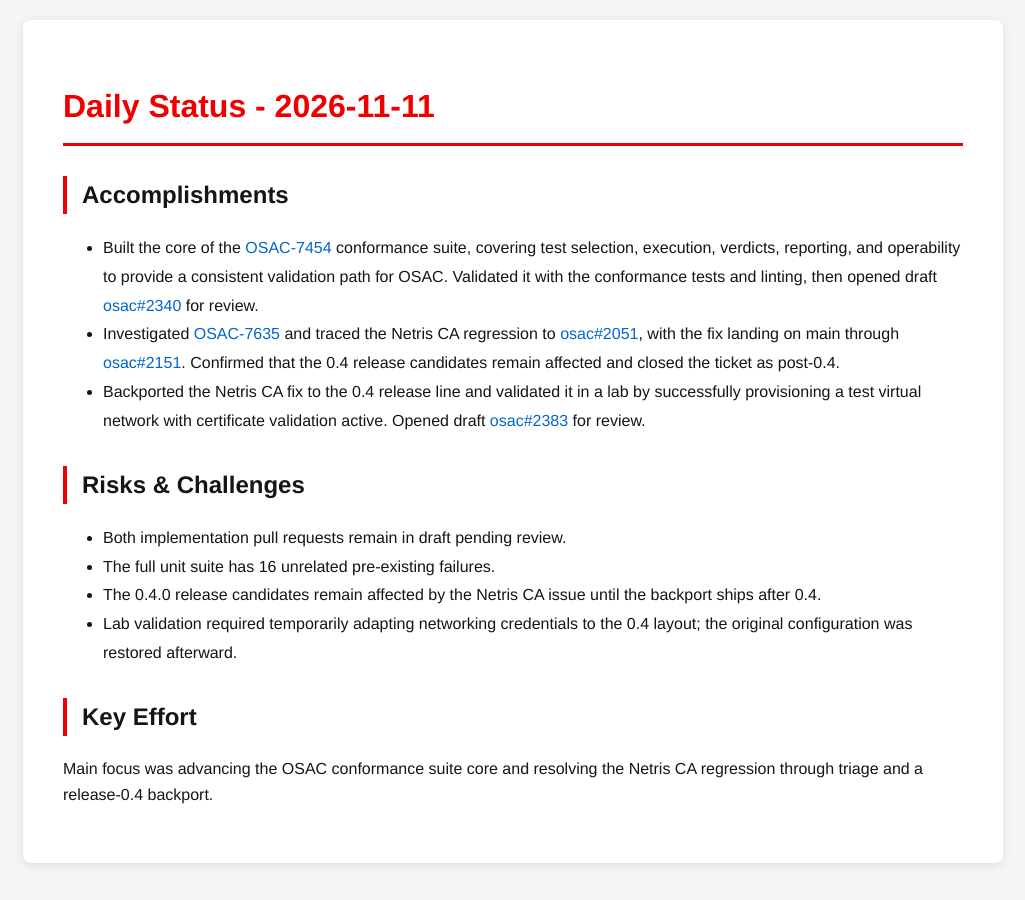
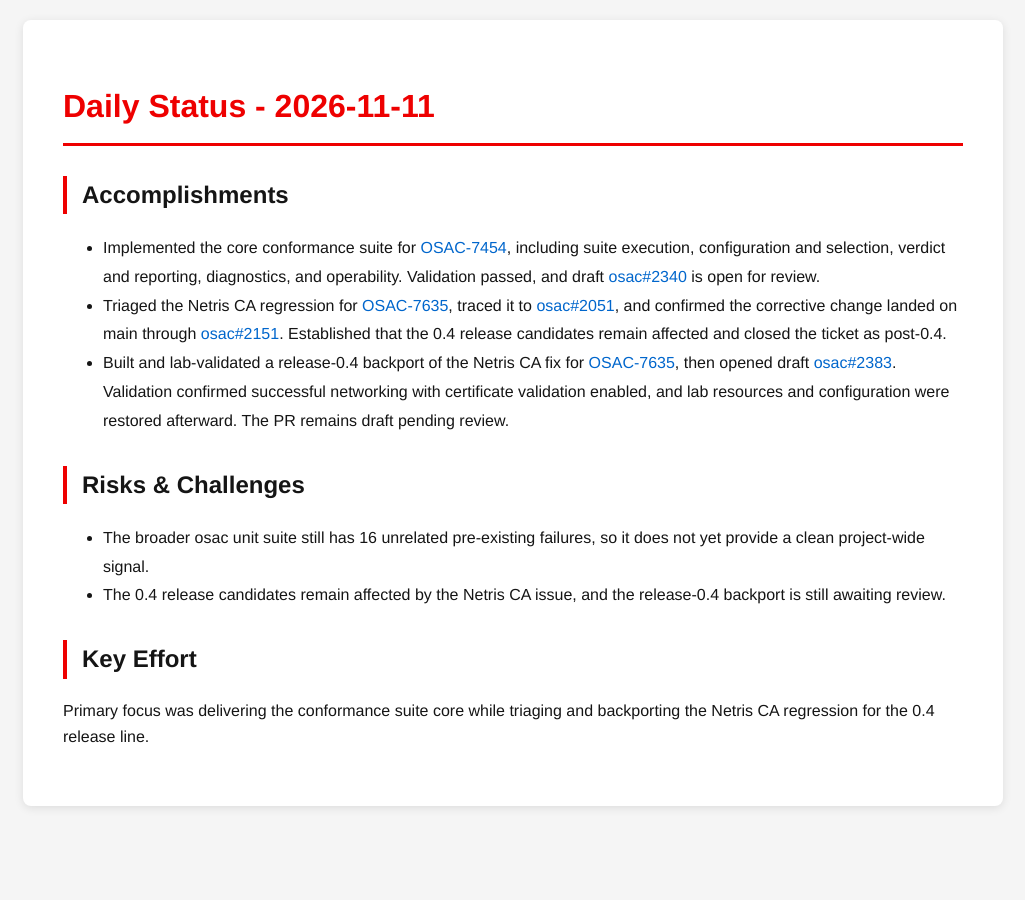
Before and after one commit to tzvatot/daily-status, a Jekyll site: the page built from 2026-11-11.md, in a window 1280 px wide. Shown: the whole page, without its empty margins (127-1152 px from the left). Built offline with Jekyll 4.4.1, drawn with Linux system fonts in a browser that asks for light colours.

Commit message:
Daily status update - 2026-11-11

```diff
--- a/2026-11-11.md
+++ b/2026-11-11.md
@@ -7,15 +7,13 @@ date: 2026-11-11
 # Daily Status - 2026-11-11
 
 ## Accomplishments
-- Built the core of the [OSAC-7454](https://redhat.atlassian.net/browse/OSAC-7454) conformance suite, covering test selection, execution, verdicts, reporting, and operability to provide a consistent validation path for OSAC. Validated it with the conformance tests and linting, then opened draft [osac#2340](https://github.com/osac-project/osac/pull/2340) for review.
-- Investigated [OSAC-7635](https://redhat.atlassian.net/browse/OSAC-7635) and traced the Netris CA regression to [osac#2051](https://github.com/osac-project/osac/pull/2051), with the fix landing on main through [osac#2151](https://github.com/osac-project/osac/pull/2151). Confirmed that the 0.4 release candidates remain affected and closed the ticket as post-0.4.
-- Backported the Netris CA fix to the 0.4 release line and validated it in a lab by successfully provisioning a test virtual network with certificate validation active. Opened draft [osac#2383](https://github.com/osac-project/osac/pull/2383) for review.
+- Implemented the core conformance suite for [OSAC-7454](https://redhat.atlassian.net/browse/OSAC-7454), including suite execution, configuration and selection, verdict and reporting, diagnostics, and operability. Validation passed, and draft [osac#2340](https://github.com/osac-project/osac/pull/2340) is open for review.
+- Triaged the Netris CA regression for [OSAC-7635](https://redhat.atlassian.net/browse/OSAC-7635), traced it to [osac#2051](https://github.com/osac-project/osac/pull/2051), and confirmed the corrective change landed on main through [osac#2151](https://github.com/osac-project/osac/pull/2151). Established that the 0.4 release candidates remain affected and closed the ticket as post-0.4.
+- Built and lab-validated a release-0.4 backport of the Netris CA fix for [OSAC-7635](https://redhat.atlassian.net/browse/OSAC-7635), then opened draft [osac#2383](https://github.com/osac-project/osac/pull/2383). Validation confirmed successful networking with certificate validation enabled, and lab resources and configuration were restored afterward. The PR remains draft pending review.
 
 ## Risks & Challenges
-- Both implementation pull requests remain in draft pending review.
-- The full unit suite has 16 unrelated pre-existing failures.
-- The 0.4.0 release candidates remain affected by the Netris CA issue until the backport ships after 0.4.
-- Lab validation required temporarily adapting networking credentials to the 0.4 layout; the original configuration was restored afterward.
+- The broader osac unit suite still has 16 unrelated pre-existing failures, so it does not yet provide a clean project-wide signal.
+- The 0.4 release candidates remain affected by the Netris CA issue, and the release-0.4 backport is still awaiting review.
 
 ## Key Effort
-Main focus was advancing the OSAC conformance suite core and resolving the Netris CA regression through triage and a release-0.4 backport.
+Primary focus was delivering the conformance suite core while triaging and backporting the Netris CA regression for the 0.4 release line.
```
